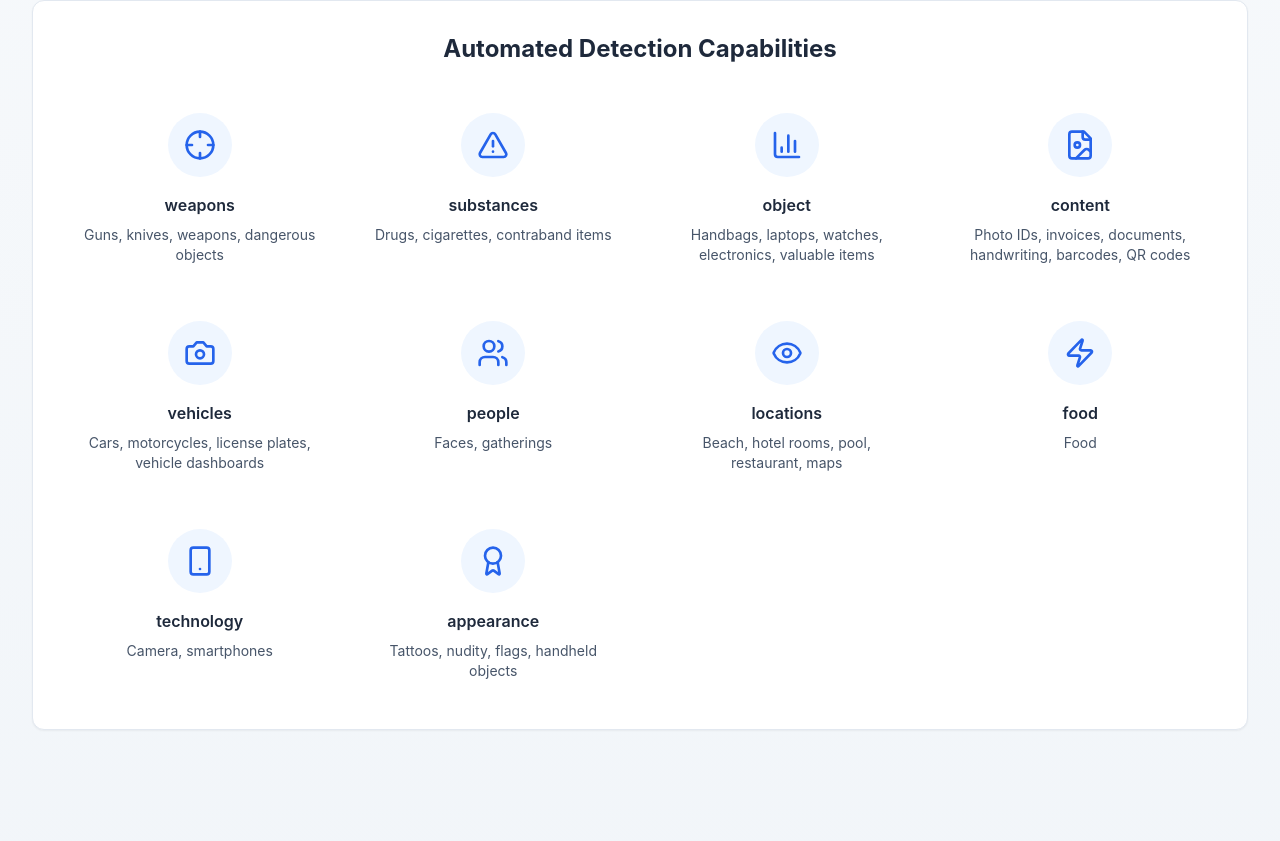
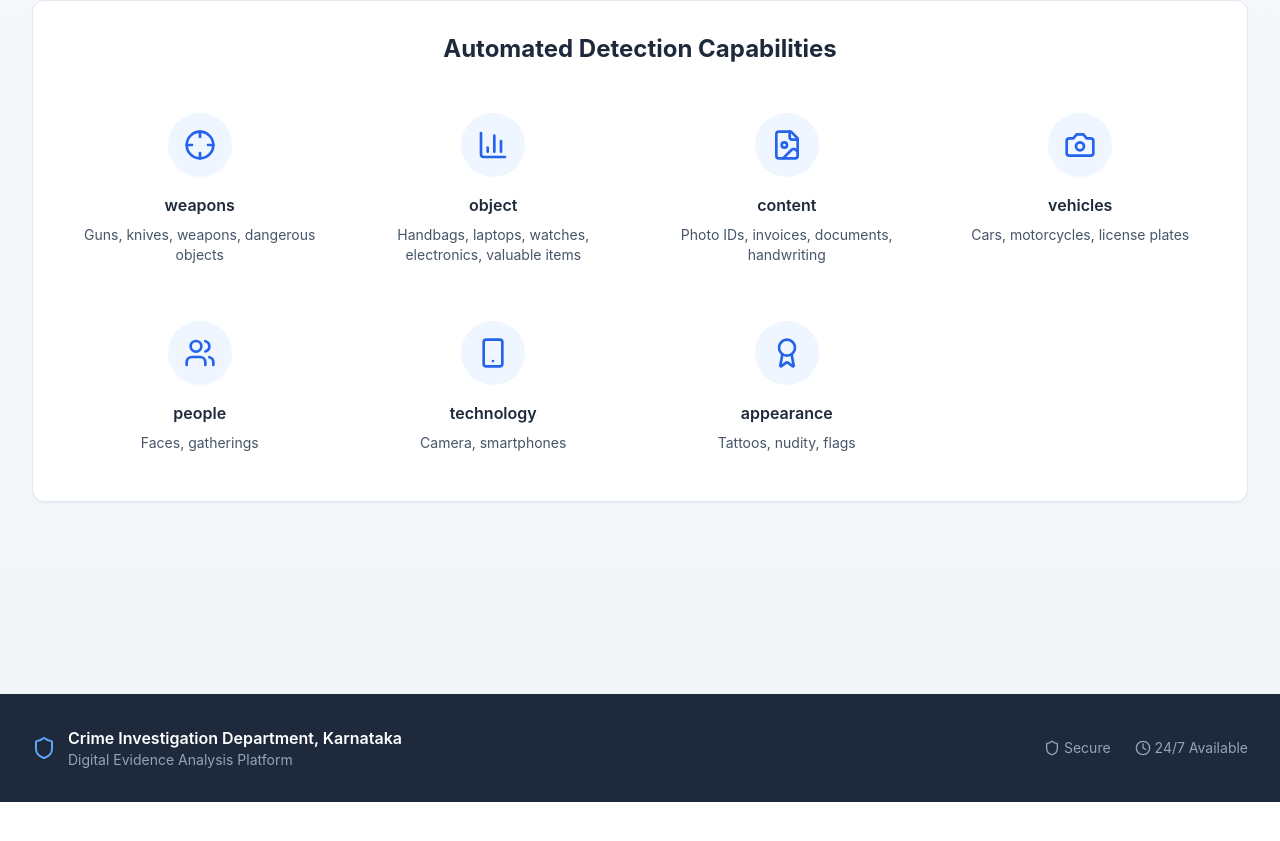
Before and after one commit to siri-n-shetty/digital-evidence-analysis-platform, a React (Create React App) app in the folder frontend/: page / in a window 1280 px wide. Shown: the part 549-1390 px from the top of the page. After the commit the page ends 1351 px from the top, so only its background shows below. Built offline with nearby package versions, Linux system fonts and the light colour scheme.

Commit message:
vehicles

```diff
--- a/frontend/src/WelcomePage.js
+++ b/frontend/src/WelcomePage.js
@@ -1,18 +1,15 @@
 import React, { useState } from 'react';
-import { Shield, Eye, FileImage, AlertTriangle, Camera, Zap, BarChart3, Users, Clock, Award, Smartphone, Crosshair } from 'lucide-react';
+import { Shield, FileImage, Camera, BarChart3, Users, Clock, Award, Smartphone, Crosshair } from 'lucide-react';
 
 export default function WelcomePage() {
   const detectionCategories = [
     { icon: Crosshair, name: "weapons", description: "Guns, knives, weapons, dangerous objects" },
-    { icon: AlertTriangle, name: "substances", description: "Drugs, cigarettes, contraband items" },
     { icon: BarChart3, name: "object", description: "Handbags, laptops, watches, electronics, valuable items" },
-    { icon: FileImage, name: "content", description: "Photo IDs, invoices, documents, handwriting, barcodes, QR codes" },
-    { icon: Camera, name: "vehicles", description: "Cars, motorcycles, license plates, vehicle dashboards" },
+    { icon: FileImage, name: "content", description: "Photo IDs, invoices, documents, handwriting" },
+    { icon: Camera, name: "vehicles", description: "Cars, motorcycles, license plates" },
     { icon: Users, name: "people", description: "Faces, gatherings" },
-    { icon: Eye, name: "locations", description: "Beach, hotel rooms, pool, restaurant, maps" },
-    { icon: Zap, name: "food", description: "Food" },
     { icon: Smartphone, name: "technology", description: "Camera, smartphones" },
-    { icon: Award, name: "appearance", description: "Tattoos, nudity, flags, handheld objects" }
+    { icon: Award, name: "appearance", description: "Tattoos, nudity, flags" }
   ];
 
   const availableCategories = detectionCategories.map(c => c.name);
```
Also changed, not shown: 1 other file (tests, documents, lock files or other folders).
